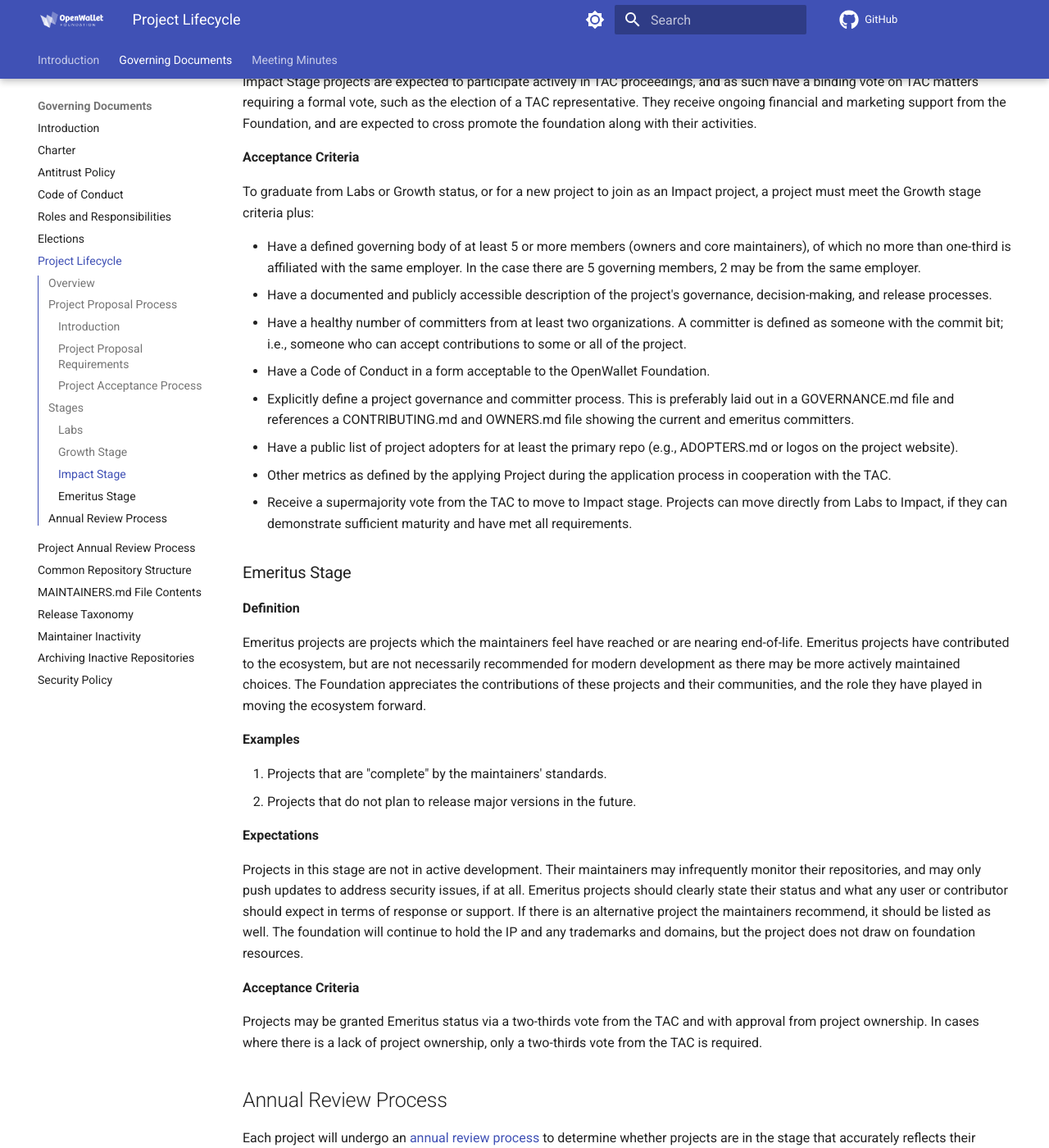
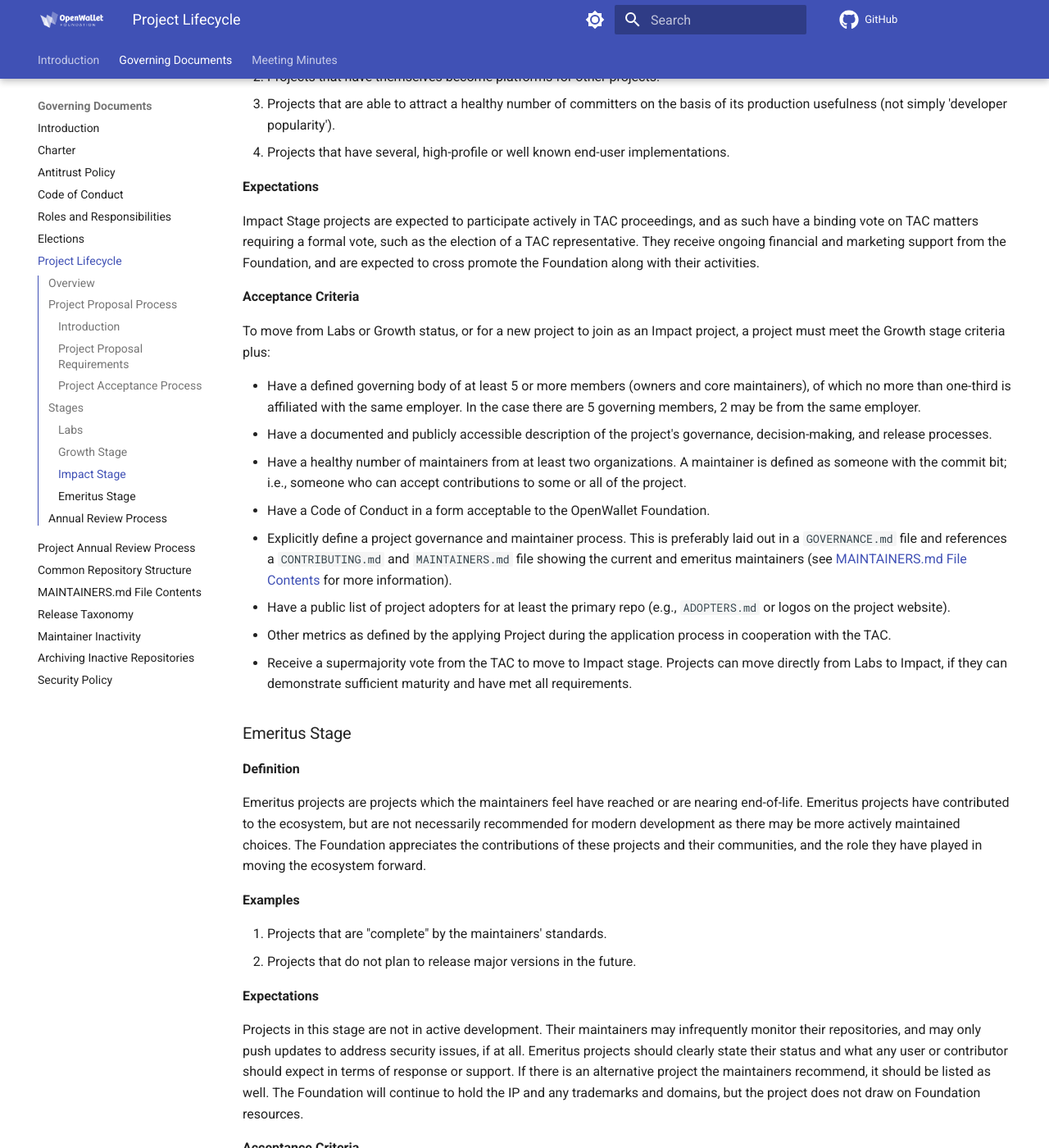
Before and after one commit to openwallet-foundation/tac, an MkDocs documentation site: the page built from docs/governance/project-lifecycle.md, in a window 1280 px wide and 1400 px high, scrolled down 4788 px. Shown: the whole window at 82% size. Built offline with MkDocs 1.6.1 and Material for MkDocs 9.7.7, drawn with Linux system fonts in a browser that asks for light colours; comment, search, counter and statistics services are not loaded; some of the changed text lies outside the part shown.

Commit message:
Grammar
Signed-off-by: Tracy Kuhrt <tracy.a.kuhrt@accenture.com>

```diff
--- a/docs/governance/project-lifecycle.md
+++ b/docs/governance/project-lifecycle.md
@@ -5,9 +5,10 @@
 ## Overview
 This governance policy describes how an open source project can formally join the OpenWallet Foundation via the [Project Proposal Process](#project-proposal-process). It describes the [Stages](#stages) a project may be admitted under and what the criteria and expectations are for a given stage, as well as the acceptance criteria for a project to move from one stage to another. It also describes the [Annual Review Process](#annual-review-process) through which those changes will be evaluated and made.
 
-Project progression - movement from one stage to another - allows projects to participate at the level that is most appropriate for them given where they are in their lifecycle. Regardless of stage, all OpenWallet Foundation projects benefit from a deepened alignment with existing projects, and access to mentorship, support, and foundation resources.
+Project progression - movement from one stage to another - allows projects to participate at the level that is most appropriate for them given where they are in their lifecycle. Regardless of stage, all OpenWallet Foundation projects benefit from a deepened alignment with existing projects, and access to mentorship, support, and Foundation resources.
 
-Capitalized terms not otherwise defined in this Project Lifecycle Policy have the meanings ascribed to them in the [Charter of the OpenWallet Foundation](charter.md).
+!!! info
+    Capitalized terms not otherwise defined in this Project Lifecycle Policy have the meanings ascribed to them in the [Charter of the OpenWallet Foundation](charter.md).
 
 ## Project Proposal Process
 
@@ -140,21 +144,20 @@
 
 **Expectations**
 
-Impact Stage projects are expected to participate actively in TAC proceedings, and as such have a binding vote on TAC matters requiring a formal vote, such as the election of a TAC representative. They receive ongoing financial and marketing support from the Foundation, and are expected to cross promote the foundation along with their activities.
+Impact Stage projects are expected to participate actively in TAC proceedings, and as such have a binding vote on TAC matters requiring a formal vote, such as the election of a TAC representative. They receive ongoing financial and marketing support from the Foundation, and are expected to cross promote the Foundation along with their activities.
 
 **Acceptance Criteria**
 
-To graduate from Labs or Growth status, or for a new project to join as an Impact project, a project must meet the Growth stage criteria plus:
+To move from Labs or Growth status, or for a new project to join as an Impact project, a project must meet the Growth stage criteria plus:
 
  * Have a defined governing body of at least 5 or more members (owners and core maintainers), of which no more than one-third is affiliated with the same employer. In the case there are 5 governing members, 2 may be from the same employer.
  * Have a documented and publicly accessible description of the project's governance, decision-making, and release processes.
- * Have a healthy number of committers from at least two organizations. A committer is defined as someone with the commit bit; i.e., someone who can accept contributions to some or all of the project.
+ * Have a healthy number of maintainers from at least two organizations. A maintainer is defined as someone with the commit bit; i.e., someone who can accept contributions to some or all of the project.
  * Have a Code of Conduct in a form acceptable to the OpenWallet Foundation.
- * Explicitly define a project governance and committer process. This is preferably laid out in a GOVERNANCE.md file and references a CONTRIBUTING.md and OWNERS.md file showing the current and emeritus committers.
- * Have a public list of project adopters for at least the primary repo (e.g., ADOPTERS.md or logos on the project website).
+ * Explicitly define a project governance and maintainer process. This is preferably laid out in a `GOVERNANCE.md` file and references a `CONTRIBUTING.md` and `MAINTAINERS.md` file showing the current and emeritus maintainers (see [MAINTAINERS.md File Contents](maintainers-file-content.md) for more information).
+ * Have a public list of project adopters for at least the primary repo (e.g., `ADOPTERS.md` or logos on the project website).
  * Other metrics as defined by the applying Project during the application process in cooperation with the TAC.
  * Receive a supermajority vote from the TAC to move to Impact stage. Projects can move directly from Labs to Impact, if they can demonstrate sufficient maturity and have met all requirements.
-
 
 ### Emeritus Stage
 **Definition**
@@ -168,7 +171,7 @@
 
 **Expectations**
 
-Projects in this stage are not in active development. Their maintainers may infrequently monitor their repositories, and may only push updates to address security issues, if at all. Emeritus projects should clearly state their status and what any user or contributor should expect in terms of response or support. If there is an alternative project the maintainers recommend, it should be listed as well. The foundation will continue to hold the IP and any trademarks and domains, but the project does not draw on foundation resources.
+Projects in this stage are not in active development. Their maintainers may infrequently monitor their repositories, and may only push updates to address security issues, if at all. Emeritus projects should clearly state their status and what any user or contributor should expect in terms of response or support. If there is an alternative project the maintainers recommend, it should be listed as well. The Foundation will continue to hold the IP and any trademarks and domains, but the project does not draw on Foundation resources.
 
 **Acceptance Criteria**
 
```
Also changed, not shown: other parts of docs/governance/project-lifecycle.md (+9 -6 lines).
